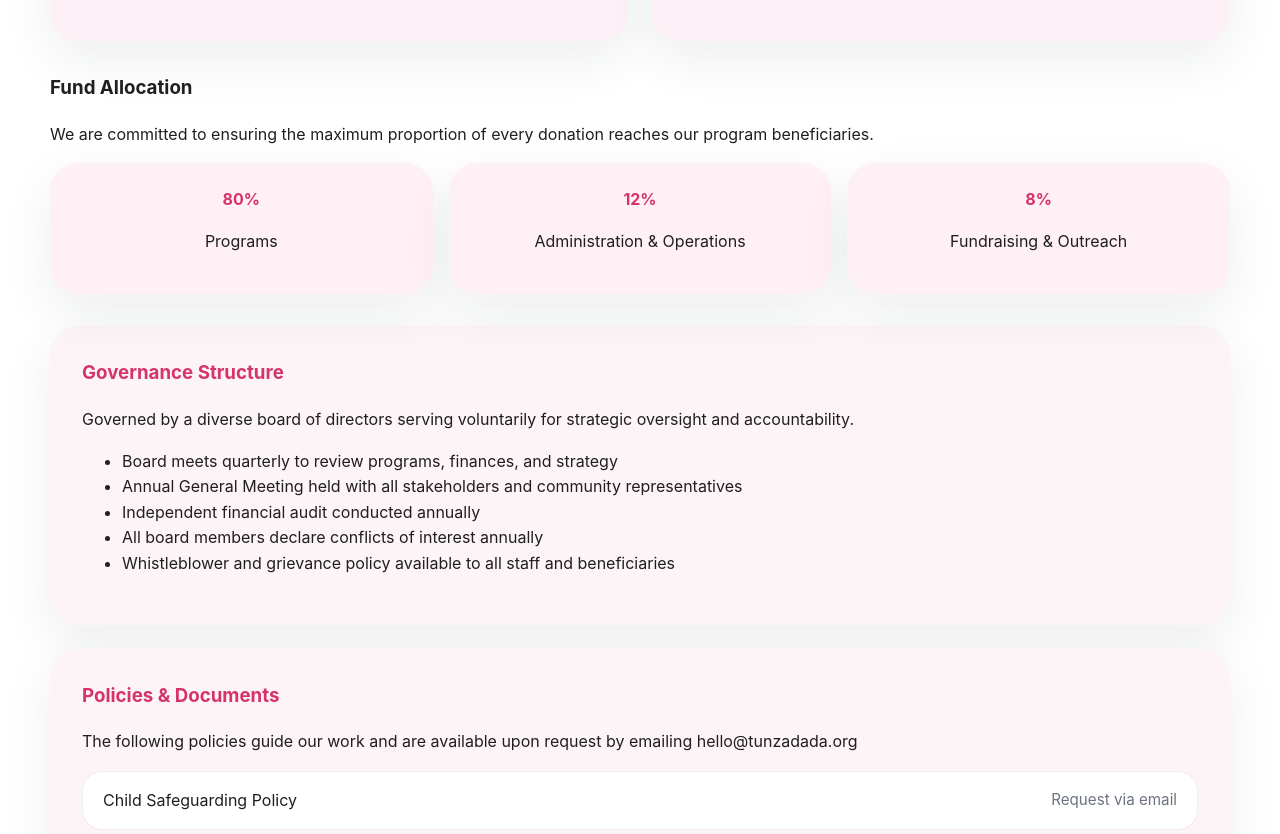
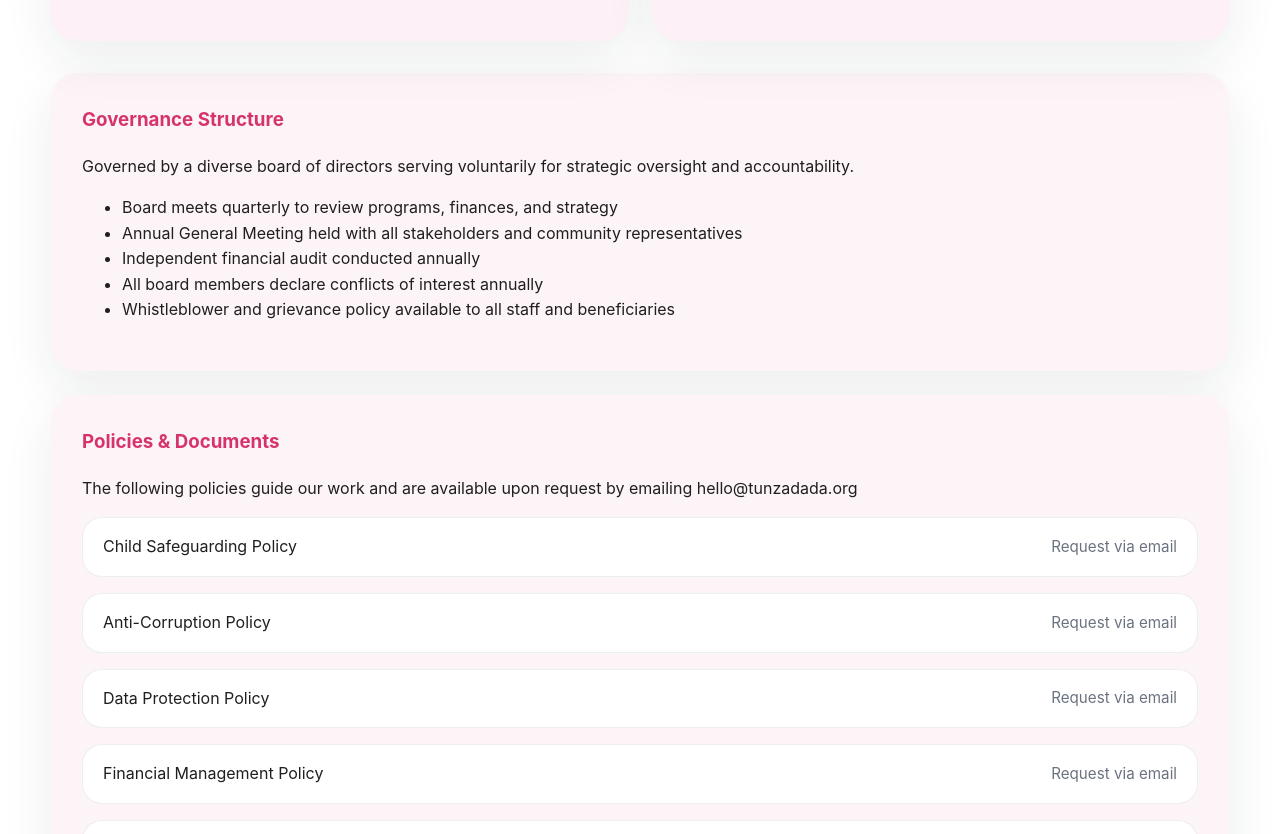
Before and after one commit to Layson254/Tunza-web, a website: page src/index.html in a window 1280 px wide. Shown: the part 2718-3552 px from the top of the page. Drawn offline with nearby package versions, Linux system fonts and the light colour scheme.

Commit message:
Remove fund allocation breakdown from accountability section

```diff
--- a/src/css/styles.css
+++ b/src/css/styles.css
@@ -319,30 +319,6 @@ section {
 
 .checklist li {
     list-style-type: disc;
-}
-
-.fund-allocation {
-    margin-bottom: 2rem;
-}
-
-.allocation-grid {
-    display: grid;
-    gap: 16px;
-    grid-template-columns: repeat(3, minmax(0, 1fr));
-    margin-top: 1rem;
-}
-
-.allocation-item {
-    padding: 1.5rem;
-    border-radius: var(--radius);
-    background: #fff0f5;
-    text-align: center;
-    box-shadow: var(--shadow);
-}
-
-.allocation-item h4 {
-    margin: 0 0 0.5rem;
-    color: var(--accent);
 }
 
 .governance-block,
--- a/src/index.html
+++ b/src/index.html
@@ -115,24 +115,6 @@
                             <li>All programs include a community child protection focal point</li>
                         </ul>
                     </article>
-                </div>
-                <div class="fund-allocation">
-                    <h3>Fund Allocation</h3>
-                    <p>We are committed to ensuring the maximum proportion of every donation reaches our program beneficiaries.</p>
-                    <div class="allocation-grid">
-                        <div class="allocation-item">
-                            <h4>80%</h4>
-                            <p>Programs</p>
-                        </div>
-                        <div class="allocation-item">
-                            <h4>12%</h4>
-                            <p>Administration & Operations</p>
-                        </div>
-                        <div class="allocation-item">
-                            <h4>8%</h4>
-                            <p>Fundraising & Outreach</p>
-                        </div>
-                    </div>
                 </div>
                 <div class="governance-block">
                     <h3>Governance Structure</h3>
```
